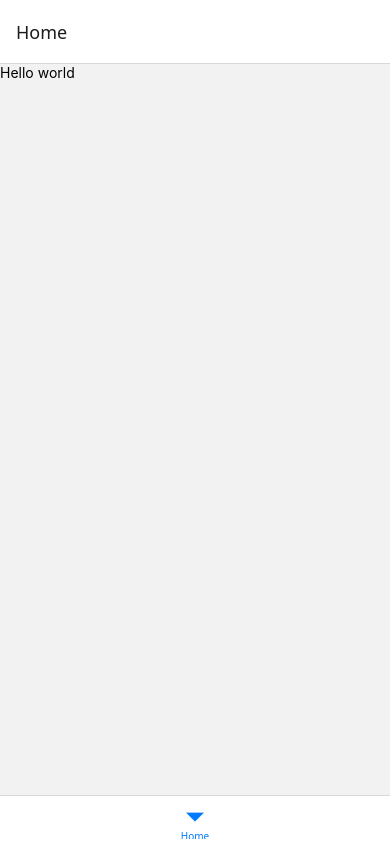
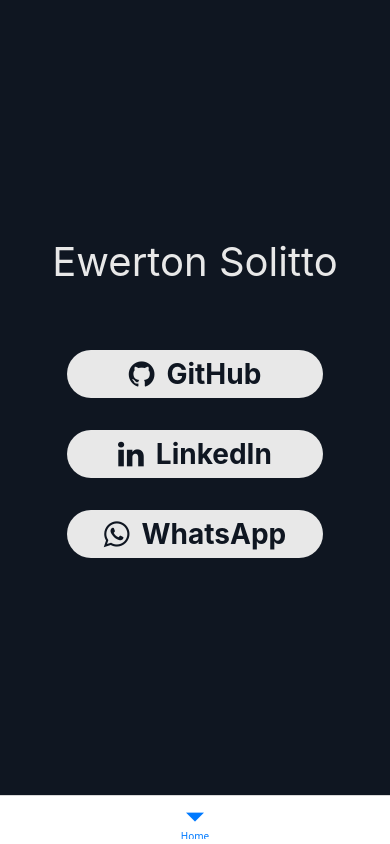
Before and after one commit to EwertonSolitto/portfolio-react-native, a React Native app: screen / in a window 390 px wide. Built offline with nearby package versions, Linux system fonts and the light colour scheme.

Commit message:
feat: create first screen

```diff
--- /dev/null
+++ b/src/components/link-button/CLinkButton.tsx
@@ -0,0 +1,24 @@
+import React from 'react';
+import { Pressable, Text } from 'react-native';
+import FontAwesome from '@expo/vector-icons/FontAwesome';
+
+import { styles } from './CLinkButtonStyles';
+import colors from '../../styles/colors';
+
+export default function CLinkButton({text, iconName}: {text: string, iconName: "github" | "whatsapp" | "linkedin"}) {
+  function handleButton(link: string) {
+
+  }
+
+  return (
+    <Pressable style={({pressed}) => [
+        styles.container,
+        {backgroundColor: pressed ? colors.white : colors.secondary}
+      ]}
+      onPress={() => handleButton(iconName)}
+    >
+      <FontAwesome name={iconName} size={30} color={colors.primary} />
+      <Text style={styles.text}>{text}</Text>
+    </Pressable>
+  );
+}
--- /dev/null
+++ b/src/components/link-button/CLinkButtonStyles.tsx
@@ -0,0 +1,22 @@
+import { StyleSheet } from 'react-native';
+import colors from '../../styles/colors';
+
+export const styles = StyleSheet.create({
+  container: {
+    backgroundColor: colors.secondary,
+    flexDirection: 'row',
+    width: 256,
+    height: 48,
+    alignItems: "center",
+    justifyContent: "center",
+    gap: 12,
+    marginInline: "auto",
+    borderRadius: 24,
+
+  },
+  text: {
+    color: colors.primary,
+    fontSize: 28,
+    fontWeight: 700
+  }
+});
--- a/src/routes/routes.tsx
+++ b/src/routes/routes.tsx
@@ -7,7 +7,12 @@
 export default function Routes() {
   return (
     <Navigator>
-      <Screen name="Home" component={HomeScreen} />
+      <Screen
+        name="Home" component={HomeScreen}
+        options={{
+        headerShown: false
+        }}
+      />
     </Navigator>
   );
 }
--- a/src/screens/home/HomeScreen.tsx
+++ b/src/screens/home/HomeScreen.tsx
@@ -2,11 +2,18 @@
 import { Text, View } from 'react-native';
 
 import { styles } from './HomeStyles';
+import CLinkButton from '../../components/link-button/CLinkButton';
 
 export default function HomeScreen() {
   return (
     <View style={styles.container}>
-      <Text>Hello world</Text>
+      <Text style= {styles.title}>Ewerton Solitto</Text>
+
+      <View style={styles.linkList}>
+        <CLinkButton text="GitHub" iconName='github'/>
+        <CLinkButton text="LinkedIn" iconName='linkedin'/>
+        <CLinkButton text="WhatsApp" iconName='whatsapp'/>
+      </View>
     </View>
   );
 }
--- a/src/screens/home/HomeStyles.tsx
+++ b/src/screens/home/HomeStyles.tsx
@@ -1,5 +1,19 @@
 import { StyleSheet } from 'react-native';
+import colors from '../../styles/colors';
 
 export const styles = StyleSheet.create({
-  container: {}
+  container: {
+    flex: 1,
+    justifyContent: "center",
+    backgroundColor: colors.primary
+  },
+  title: {
+    color: colors.secondary,
+    textAlign: "center",
+    fontSize: 40,
+  },
+  linkList: {
+    marginTop: 64,
+    gap: 32
+  }
 });
--- a/src/styles/colors.tsx
+++ b/src/styles/colors.tsx
@@ -1,7 +1,8 @@
 const colors = {
   primary: "#0F1621",
   secondary: "#E8E8E8",
-  terciary: "#7FADEB"
+  terciary: "#7FADEB",
+  white: '#FFFFFF'
 }
 
 export default colors
```
